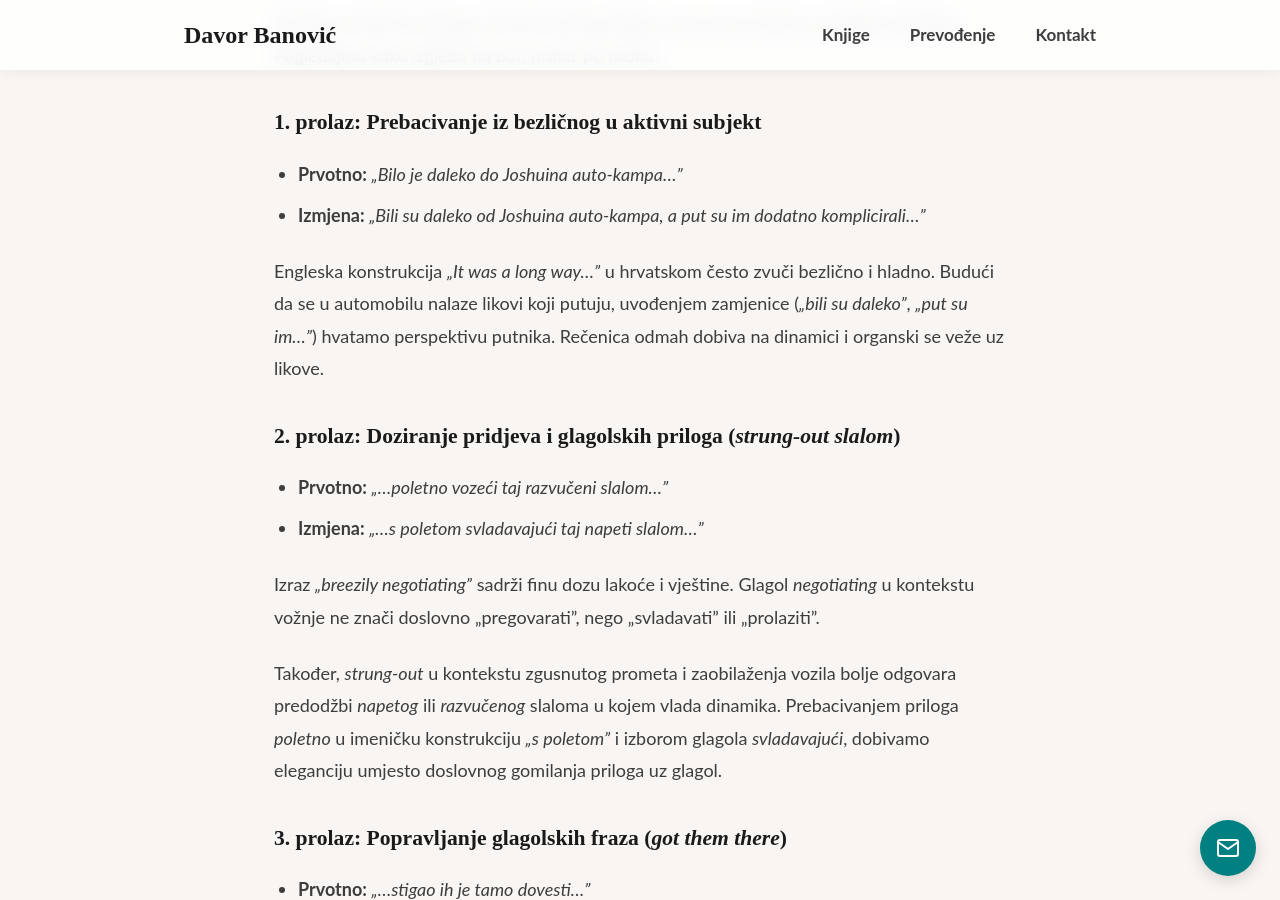
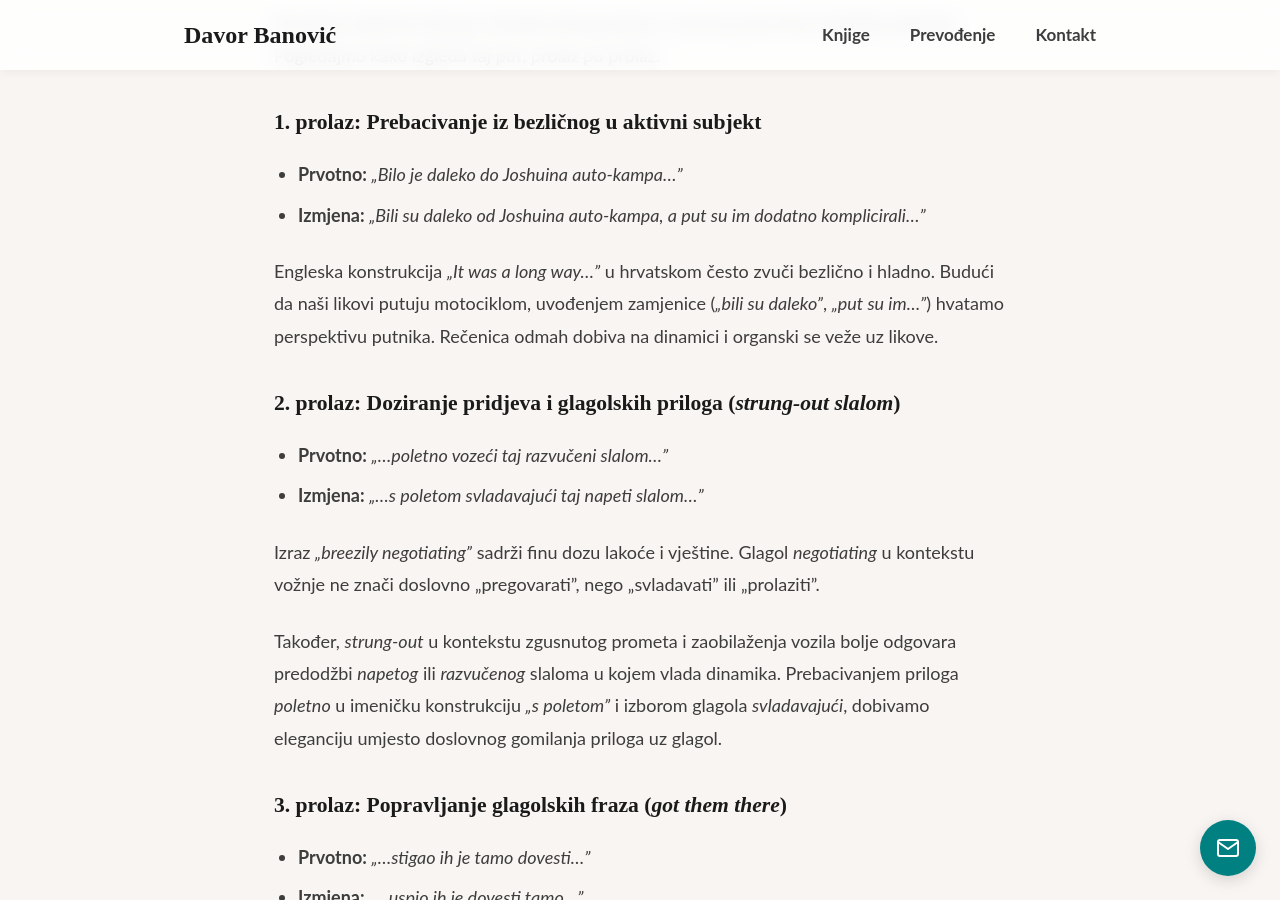
Before and after one commit to banovotz/banovotz.github.io, a Jekyll site: the page built from _posts/2026-07-27-slalom-kroz-reenike-zavrzlame-reenice-koje-trae-vie-prolaza.md, in a window 1280 px wide and 900 px high, scrolled down 1028 px. Built offline with Jekyll 4.4.1, drawn with Linux system fonts in a browser that asks for light colours.

Commit message:
Fixed blog

```diff
--- a/_posts/2026-07-27-slalom-kroz-reenike-zavrzlame-reenice-koje-trae-vie-prolaza.md
+++ b/_posts/2026-07-27-slalom-kroz-reenike-zavrzlame-reenice-koje-trae-vie-prolaza.md
@@ -27,7 +27,7 @@ Da bismo došli do tečnog i ritmički točnog teksta, moramo proći kroz nekoli
 * **Prvotno:** *„Bilo je daleko do Joshuina auto-kampa...”*
 * **Izmjena:** *„Bili su daleko od Joshuina auto-kampa, a put su im dodatno komplicirali...”*
 
-Engleska konstrukcija *„It was a long way...”* u hrvatskom često zvuči bezlično i hladno. Budući da se u automobilu nalaze likovi koji putuju, uvođenjem zamjenice (*„bili su daleko”*, *„put su im...”*) hvatamo perspektivu putnika. Rečenica odmah dobiva na dinamici i organski se veže uz likove.
+Engleska konstrukcija *„It was a long way...”* u hrvatskom često zvuči bezlično i hladno. Budući da naši likovi putuju motociklom, uvođenjem zamjenice (*„bili su daleko”*, *„put su im...”*) hvatamo perspektivu putnika. Rečenica odmah dobiva na dinamici i organski se veže uz likove.
 
 
 
```
